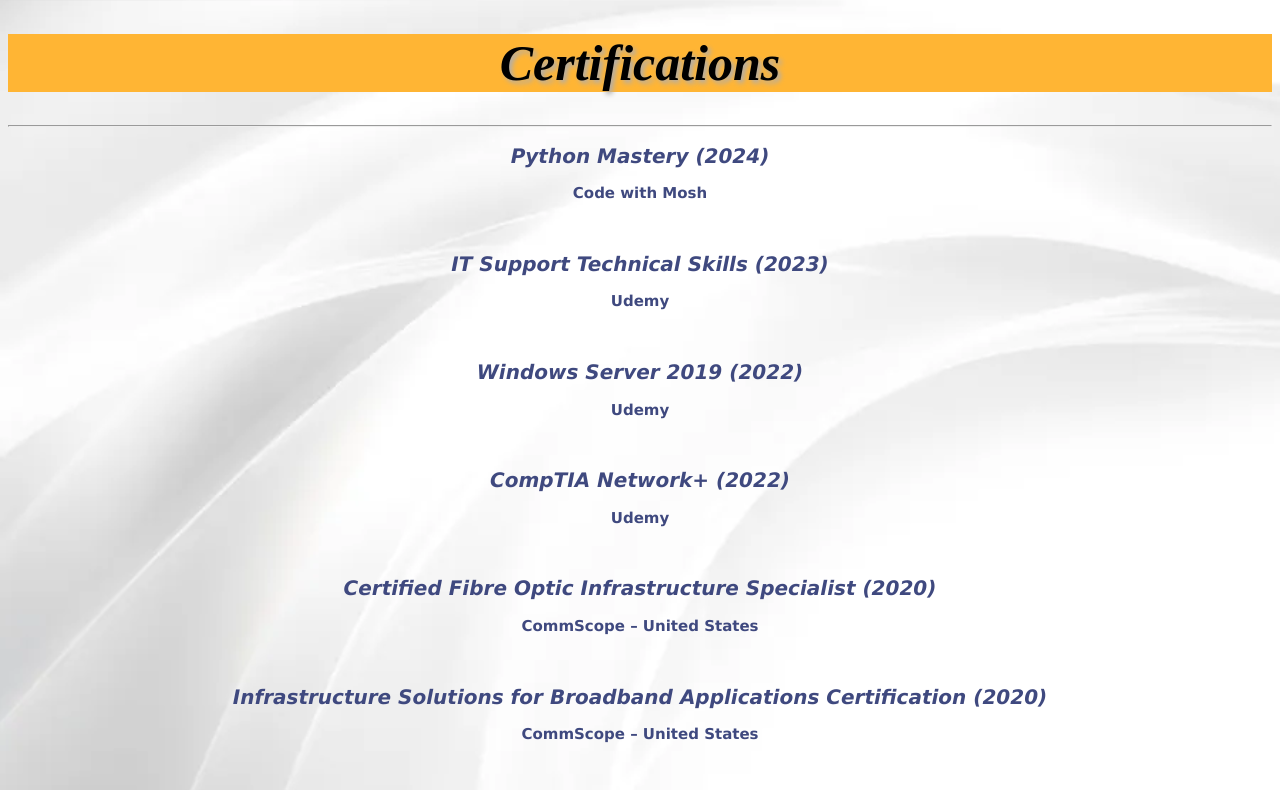
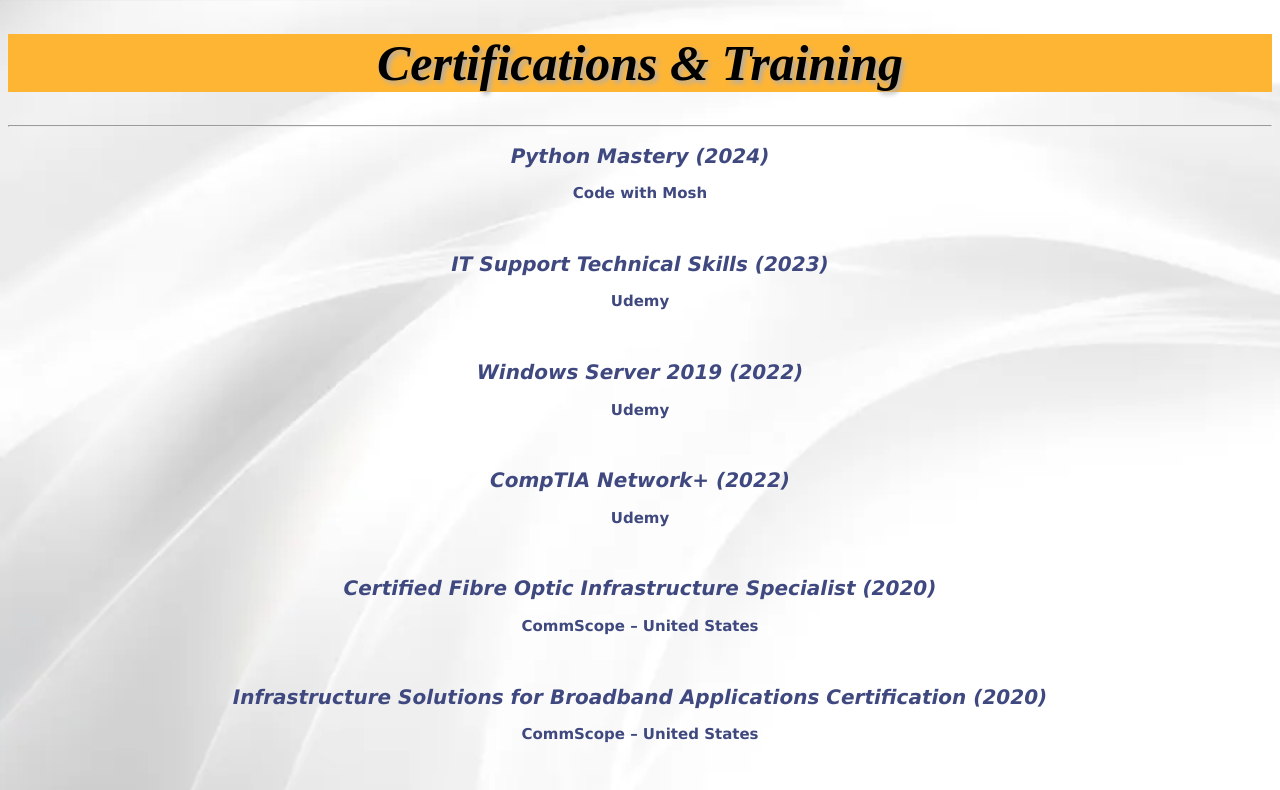
Before and after one commit to rodrigopereirafrancisco/Resume, a plain HTML site: page certifications.html in a window 1280 px wide. Shown: the top 790 px of the page. Drawn offline with Linux system fonts and the light colour scheme.

Commit message:
Update certifications.html

```diff
--- a/certifications.html
+++ b/certifications.html
@@ -16,7 +16,7 @@ body {
 </style>
 
 <header>
-    	<h1><i>Certifications</i></h1>
+    	<h1><i>Certifications & Training</i></h1>
   </header>
 <hr />
 
```
